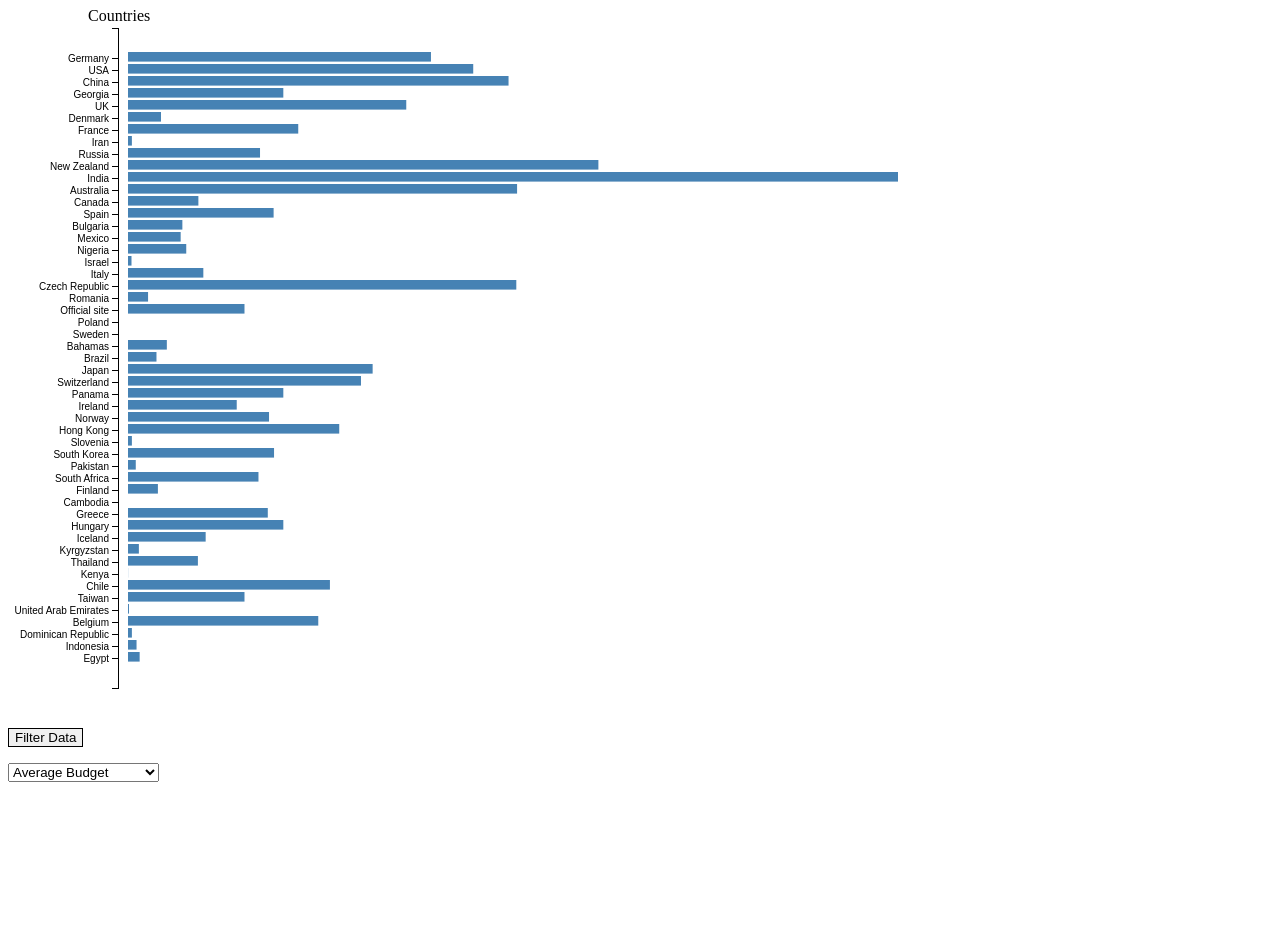
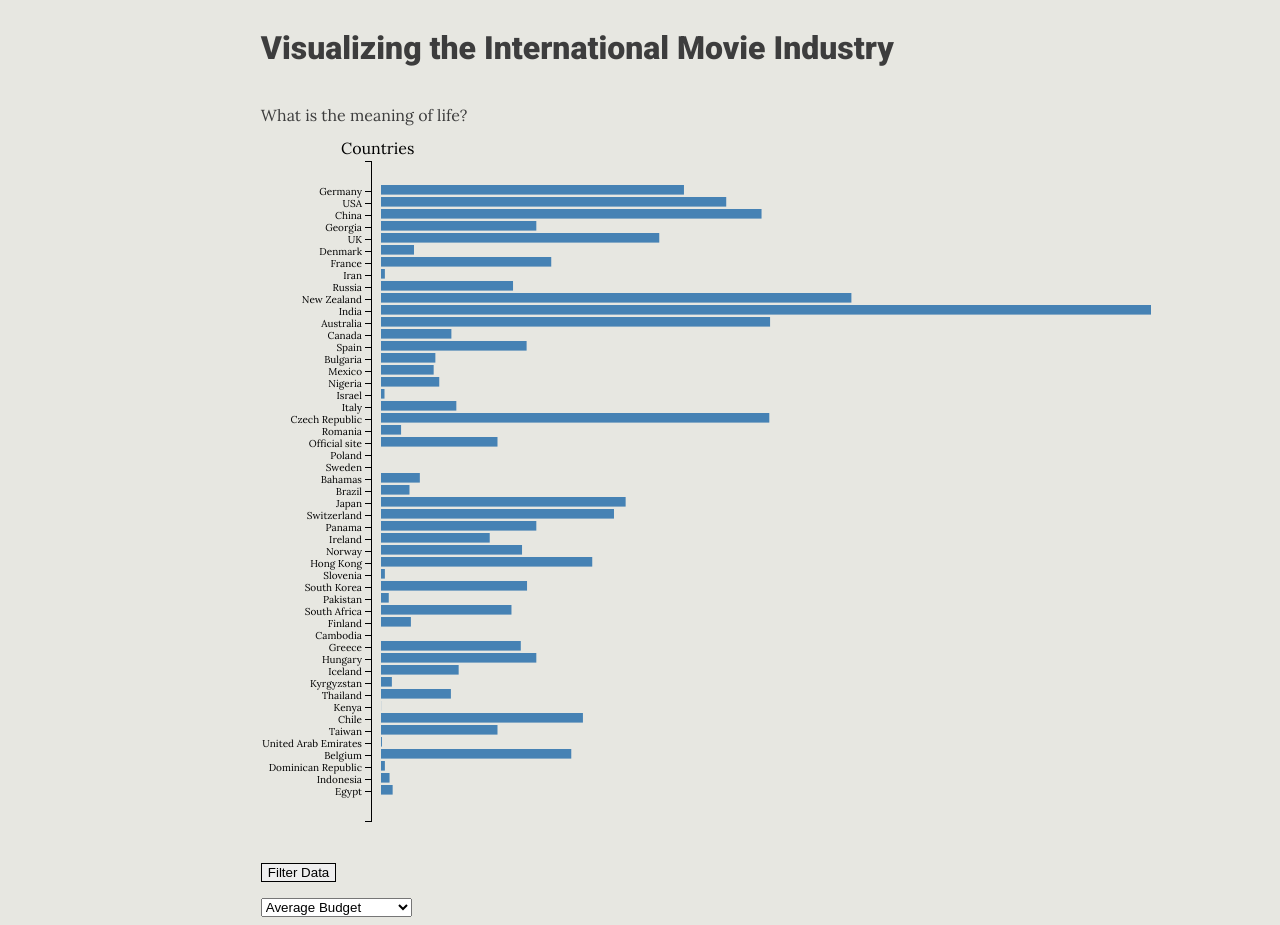
Before and after one commit to tsun1650/Movie-Vis, a plain HTML site: page index.html in a window 1280 px wide. Before the commit the page ends 800 px from the top, so only its background shows below. Drawn offline with nearby package versions, Linux system fonts and the light colour scheme.

Commit message:
add basic styling

```diff
--- a/css/style.css
+++ b/css/style.css
@@ -16,3 +16,29 @@
 .x.axis path {
   display: none;
 }
+
+body {
+	background-color: #E7E7E1;
+}
+
+
+text {
+	font-family: 'Lora', serif;
+	color:#3D3D3D;
+}
+
+h1, h2, h3, p {
+	font-family: 'Lora', serif;
+	color:#3D3D3D;
+}
+h1, h2, h3 {
+	font-family: 'Roboto', sans-serif;
+	font-weight:bold;
+}
+
+
+.container {
+	display: grid;
+	width: 60%;
+	margin:0 auto;
+}
--- a/index.html
+++ b/index.html
@@ -5,6 +5,7 @@
 	<meta charset="utf-8">
 	<script src="https://d3js.org/d3.v4.min.js"></script>
 	<script type="text/javascript" src="main.js"></script>
+	<link href="https://fonts.googleapis.com/css?family=Lora:400,700|Roboto:500,900" rel="stylesheet">
 	<link rel="stylesheet" href="css/style.css">
 	<style>
 		#map {
@@ -18,7 +19,10 @@
 </head>
 
 <body>
-
-	<div id="graph"></div>
+	<div class="container">
+		<h1> Visualizing the International Movie Industry</h1>
+		<p> What is the meaning of life? </p>
+		<div id="graph"></div>
+	</div>
 </body>
 </html>
```
